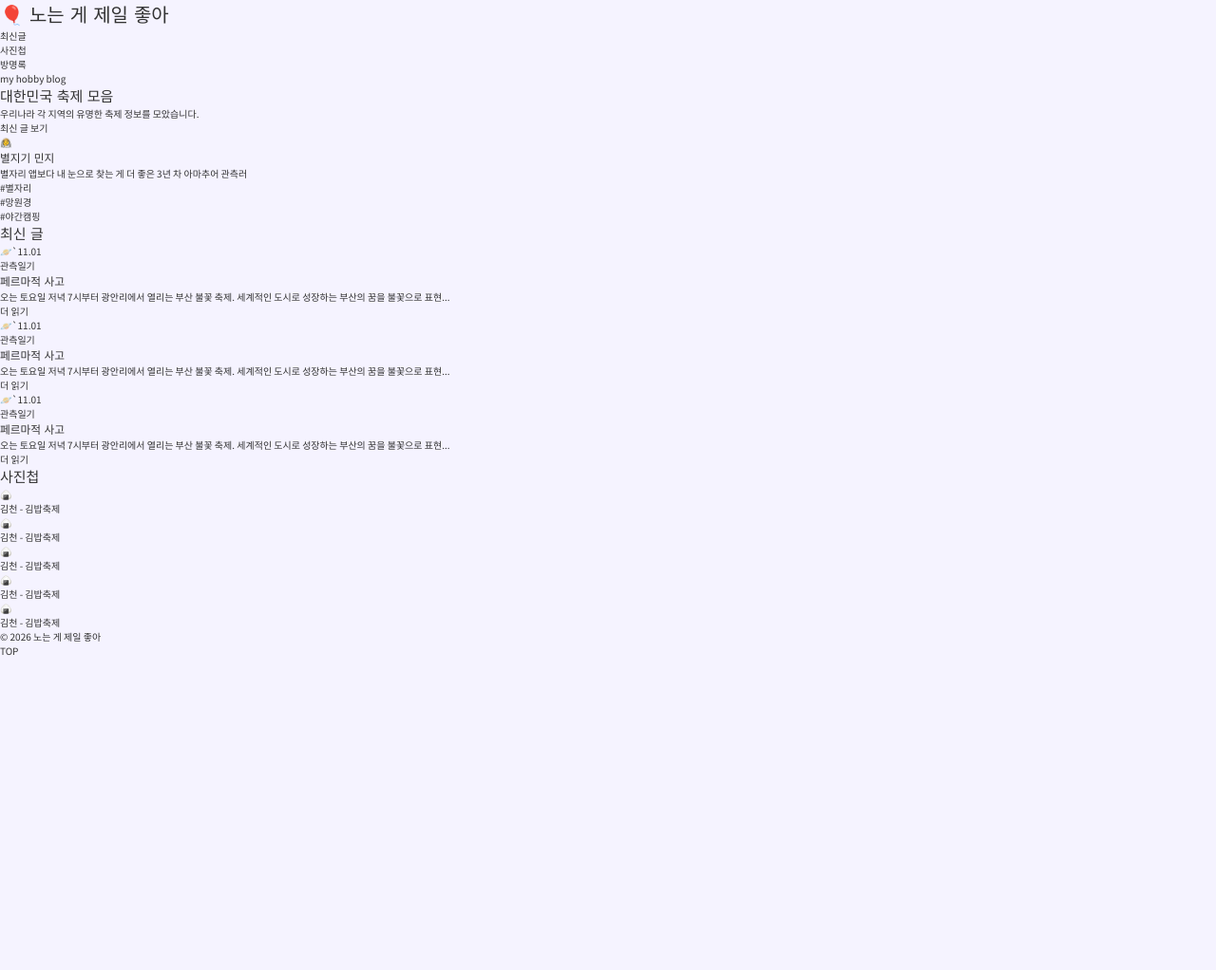
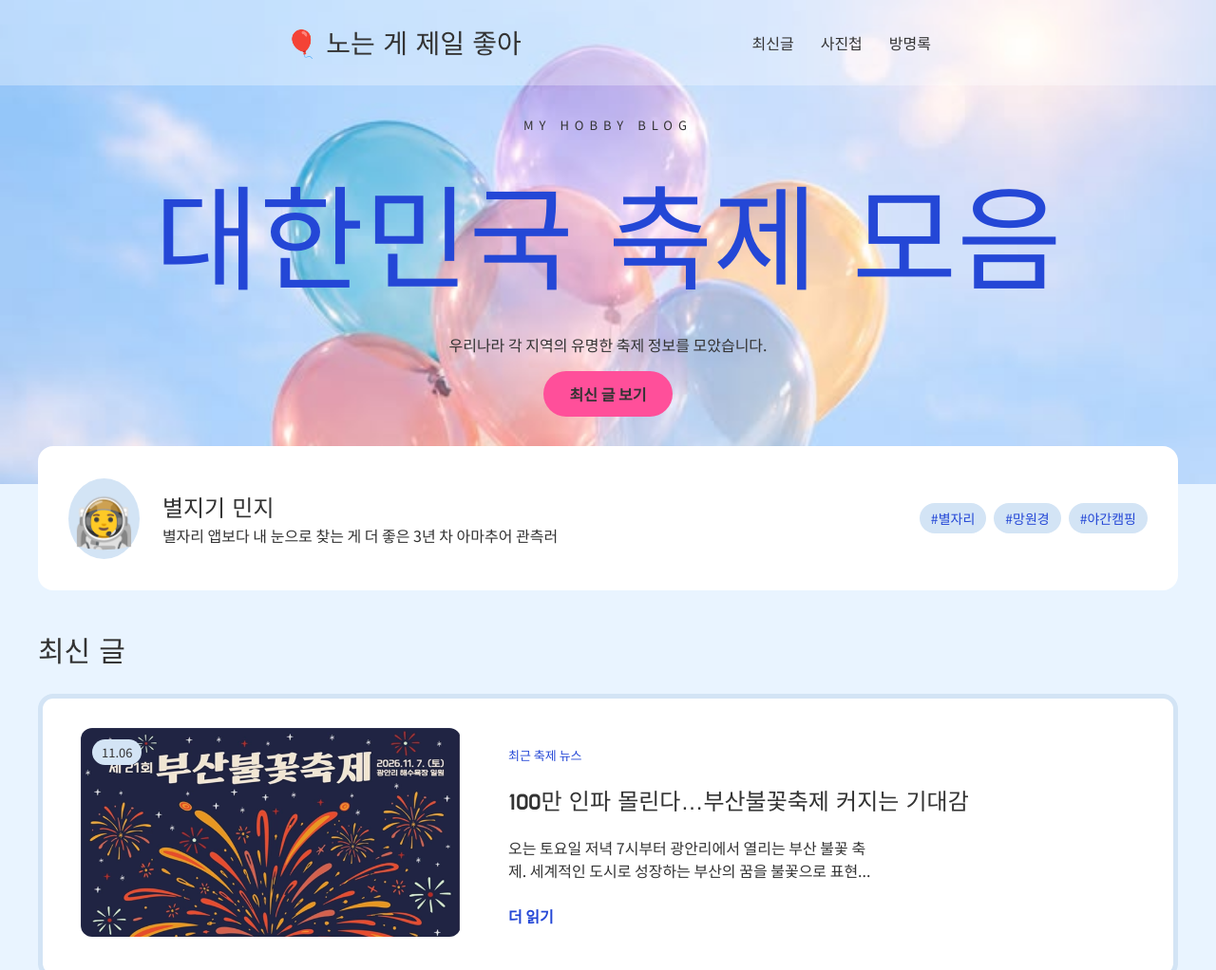
Before and after one commit to jesion0121-sudo/web-standard-rwd-template, a plain HTML site: page index.html in a window 1280 px wide. Shown: the top 1022 px of the page at 95% size. Before the commit the page ends 800 px from the top, so only its background shows below. Drawn offline with Linux system fonts and the light colour scheme.

Commit message:
second commit

```diff
--- a/css/style.css
+++ b/css/style.css
@@ -20,7 +20,7 @@ a {
 body {
     font-family: "Noto Sans KR", sans-serif;
     color: #333333;
-    background-color: #F5F3FF;
+    background: #E9F4FF;
 }
 
 h1,
@@ -29,3 +29,281 @@ h3 {
     font-family: "Do Hyeon", sans-serif;
     font-weight: normal;
 }
+
+/* header #top */
+#top{
+    display: flex;
+    justify-content: space-between;
+    align-items: center;
+    background-color: #ffffff50;
+    width: 100%;
+    padding: 2.4rem 30rem;
+    position: fixed;
+    top: 0;
+    z-index: 1;
+}
+h1{
+    font-size: 2.8rem;
+}
+#top ul{
+    display: flex;
+    align-items: center;
+    gap: 28px;
+    font-size: 1.6rem;
+}
+
+/* hero */
+.hero{
+    height: 510px;
+    background: url(../img/풍선.jpg) no-repeat center 85%/cover;
+    display: block;
+    align-content: center;
+    padding-top: 50px;
+}
+.hero-txt{
+    display: flex;
+    flex-direction: column;
+    justify-content: center;
+    align-items: center;
+    gap: 16px;
+    text-align: center;
+}
+.hero-txt .sub{
+    font-size: 1.3rem;
+    text-transform: uppercase;
+    letter-spacing: 6px;
+}
+.hero-txt h2{
+    font-size: 12rem;
+    font-family: 'Do Hyeon';
+    color: #2447D6;
+}
+/* .hero-txt h2::first-letter{
+    color: #FF4F9A;
+} */
+.hero-txt p:nth-child(3){
+    font-size: 1.6rem;
+}
+.hero-txt a{
+    display: inline-block;
+    background-color: #FF4F9A;
+    font-size: 1.6rem;
+    padding: 12px 28px;
+    border-radius: 30px;
+    font-weight: bold;
+}
+
+/* main, profile */
+main h2{
+    font-size: 3rem;
+}
+main{
+    width: 1200px;
+    position: relative;
+    display: flex;
+    flex-direction: column;
+    gap: 80px;
+    align-items: center;
+    margin: auto;
+}
+.profile {
+    margin: -40px 0 ;
+    display: flex;
+    justify-content: space-between;
+    padding: 28px 32px;
+    width: 1200px;
+    height: 152px;
+    align-items: center;
+    background-color: #FFFFFF;
+    border-radius: 16px;
+    /* position: absolute;
+    top: -40px;
+    gap: 24px; */
+}
+.avatar{
+    font-size: 5.2rem;
+    display: block;
+    background-color: #D3E4F5;
+    border-radius: 50%;
+    padding: 5px 5px;
+}
+.intro-box{
+    display: flex;
+    gap: 24px;
+    align-items: center;
+}
+.intro h3{
+    font-size: 2.4rem;
+    font-family: 'Do Hyeon';
+}
+.intro p{
+    font-size: 1.6rem;
+}
+.tags{
+    display: flex;
+    justify-content: space-between;
+    align-items: center;
+    gap: 8px;
+    font-size: 1.4rem;
+}
+.tags li{
+    /* display: block; */
+    background-color: #D3E4F5;
+    color: #2447D6;
+    border-radius: 20px;
+    padding: 6px 12px;
+}
+
+/* #posts */
+
+#posts{
+    font-size: 3rem;
+    display: flex;
+    flex-direction: column;
+    gap: 24px;
+}
+#posts article{
+    border-radius: 16px;
+    border: 5px solid #D3E4F5;
+    background-color: white;
+    display: flex;
+    gap: 50px;
+    padding: 40px;
+    align-items: center;
+    width: 1200px;
+    height: 300px;
+}
+.thumb{
+    position: relative;
+}
+.thumb span{
+    position: absolute;
+    left: 12px;
+    top: 12px;
+    color: #333333;
+    background-color: #D3E4F5;
+    font-size: 1.3rem;
+    border-radius: 20px;
+    padding: 4px 10px;
+}
+#posts article img{
+    width: 400px;
+    height: 220px;
+    object-fit: cover;
+    border-radius: 12px;
+}
+
+#posts article:nth-child(2) img{
+    object-position: top;
+}
+#posts article:nth-child(3) img{
+    object-position: bottom;
+}
+#posts article:nth-child(4) img{
+    object-position: center 78%;
+}
+.info{
+    display: flex;
+    flex-direction: column;
+    gap: 20px;
+}
+
+.cate{
+    font-size: 1.3rem;
+    color: #2447D6;
+}
+
+.info h3{
+    font-size: 2.4rem;
+}
+
+.info p{
+    font-size: 1.6rem;
+    width: 390px;
+    height: 52px;
+}
+.info a{
+    font-size: 1.6rem;
+    color: #2447D6;
+    font-weight: bold;
+}
+#posts article:nth-child(3){
+    display: flex;
+    flex-direction: row-reverse;
+    justify-content: space-between;
+}
+
+#posts article:hover{
+    background-color: #D3E4F5;
+}
+
+/* #photos */
+
+#photos{
+    display: flex;
+    gap: 24px;
+    flex-direction: column;
+    width: 1200px;
+}
+.photos{
+    height: 336px;
+    display: grid;
+    grid-template-columns: repeat(5, 1fr);
+    grid-template-rows: 1fr 1fr;
+    gap: 16px;
+}
+.photos li{
+    background-color: #D3E4F5;
+    display: flex;
+    flex-direction: column;
+    gap: 6px;
+    justify-content: center;
+    align-items: center;
+    border-radius: 12px;
+}
+.photos li span{
+    font-size: 6.2rem;
+}
+.photos li p{
+    font-size: 1.6rem;
+}
+
+.p1 {
+    grid-column: span 2;
+}
+.p3 {
+    grid-column: span 2;
+    grid-row: span 2;
+}
+.p5{
+    grid-column: span 2;
+}
+
+
+/* footer */
+
+footer p{
+    margin-top: 80px;
+    padding: 30px 40px;
+    text-align: center;
+    font-size: 1.6rem;
+    background-color: #1E2A44;
+    color: #FFFFFF;
+}
+
+/* top */
+.top{
+    position: fixed;
+    display: block;
+    z-index: 2;
+    left: calc(50% + 700px);
+    bottom: 400px;
+    background-color: #1E2A44;
+    color: #FFFFFF;
+    width: 56px;
+    height: 56px;
+    font-size: 13px;
+    border-radius: 50%;
+    text-align: center;
+    align-content: center;
+}
--- a/index.html
+++ b/index.html
@@ -33,10 +33,12 @@
     </section>
     <main>
         <section class="profile">
+            <div class="intro-box">
             <p class="avatar">🧑‍🚀</p>
             <div class="intro">
                 <h3>별지기 민지</h3>
                 <p>별자리 앱보다 내 눈으로 찾는 게 더 좋은 3년 차 아마추어 관측러</p>
+            </div>
             </div>
             <ul class="tags">
                 <li>#별자리</li>
@@ -48,11 +50,11 @@
             <h2>최신 글</h2>
             <article class="post">
                 <div class="thumb">
-                    🪐<span class="date">`11.01</span>
+                    <img src="./img/부산축제포스터.png" alt="부산불꽃축제"><span class="date">11.06</span>
                 </div>
                 <div class="info">
-                    <div class="cate">관측일기</div>
-                    <h3>페르마적 사고</h3>
+                    <div class="cate">최근 축제 뉴스</div>
+                    <h3>100만 인파 몰린다…부산불꽃축제 커지는 기대감</h3>
                     <p>
                         오는 토요일 저녁 7시부터 광안리에서 열리는 부산 불꽃 축제. 세계적인 도시로 성장하는 부산의 꿈을 불꽃으로 표현...
                     </p>
@@ -61,53 +63,55 @@
             </article>
             <article class="post">
                 <div class="thumb">
-                    🪐<span class="date">`11.01</span>
+                    <img src="./img/경복궁야간개장.png" alt="경복궁야간개장">
+                    <span class="date">08.25</span>
                 </div>
                 <div class="info">
-                    <div class="cate">관측일기</div>
-                    <h3>페르마적 사고</h3>
+                    <div class="cate">축제 홍보</div>
+                    <h3>9월부터 경복궁 야간 개장합니다!</h3>
                     <p>
-                        오는 토요일 저녁 7시부터 광안리에서 열리는 부산 불꽃 축제. 세계적인 도시로 성장하는 부산의 꿈을 불꽃으로 표현...
+                        올해도 한복 입고 경복궁 야간 개장은 한 번 다녀와야죠! 9월 초부터 약 한 달은 열리니까 얼른 다들 준비하세요! ...
                     </p>
                     <a href="#" class="more">더 읽기</a>
                 </div>
             </article>
             <article class="post">
                 <div class="thumb">
-                    🪐<span class="date">`11.01</span>
+                    <img src="./img/중랑 장미축제.jpeg" alt="중랑장미축제">
+                    <span class="date">05.10</span>
                 </div>
                 <div class="info">
-                    <div class="cate">관측일기</div>
-                    <h3>페르마적 사고</h3>
+                    <div class="cate">축제 홍보</div>
+                    <h3>장미축제 구경오세요</h3>
                     <p>
-                        오는 토요일 저녁 7시부터 광안리에서 열리는 부산 불꽃 축제. 세계적인 도시로 성장하는 부산의 꿈을 불꽃으로 표현...
+                        일정 때문에 교외로 축제 나가기 힘드신 분들. 중랑구에서 하는 장미 축제에 구경오세요. 다양하고 화려한 장미들이 활...
                     </p>
                     <a href="#" class="more">더 읽기</a>
                 </div>
             </article>
         </section>
         <section id="photos">
-            <h2>사진첩</h2>
+            <h2>유명 축제</h2>
             <ul class="photos">
                 <li class="p1">
                     <span>🍙</span>
                     <p>김천 - 김밥축제</p>
                 </li>
                 <li class="p2">
-                    <span>🍙</span>
-                    <p>김천 - 김밥축제</p>
+                    <span>🔫</span>
+                    <p>고양 - 워터밤</p>
                 </li>
                 <li class="p3">
-                    <span>🍙</span>
-                    <p>김천 - 김밥축제</p>
+                    <span>🎆</span>
+                    <p>여의도 - 서울세계불꽃축제</p>
                 </li>
                 <li class="p4">
-                    <span>🍙</span>
-                    <p>김천 - 김밥축제</p>
+                    <span>🐟</span>
+                    <p>화천 - 산천어축제</p>
                 </li>
                 <li class="p5">
-                    <span>🍙</span>
-                    <p>김천 - 김밥축제</p>
+                    <span>🦀</span>
+                    <p>보령 - 머드축제</p>
                 </li>
             </ul>
         </section>
```
Also changed, not shown: img/경복궁야간개장.png (added), img/중랑 장미축제.jpeg (added).
